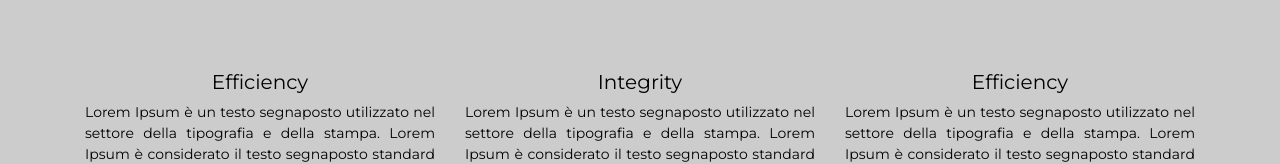
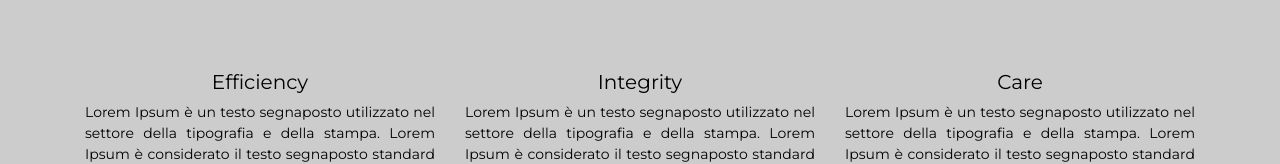
Before and after one commit to irabi01/bofu_website, a React (Create React App) app: page / in a window 1280 px wide. Shown: the part 590-754 px from the top of the page. Built offline with nearby package versions, Linux system fonts and the light colour scheme.

Commit message:
add some column

```diff
--- a/src/components/Home.js
+++ b/src/components/Home.js
@@ -30,7 +30,7 @@ export class Home extends Component {
               </div>
               <div className="col-md-4">
                 <div className="contents">
-                  <h1>Efficiency</h1>
+                  <h1>Care</h1>
                   <p>Lorem Ipsum è un testo segnaposto utilizzato nel settore della tipografia e della stampa. Lorem Ipsum è considerato il testo segnaposto standard sin dal sedicesimo secolo,</p>
                 </div>
               </div>
```
